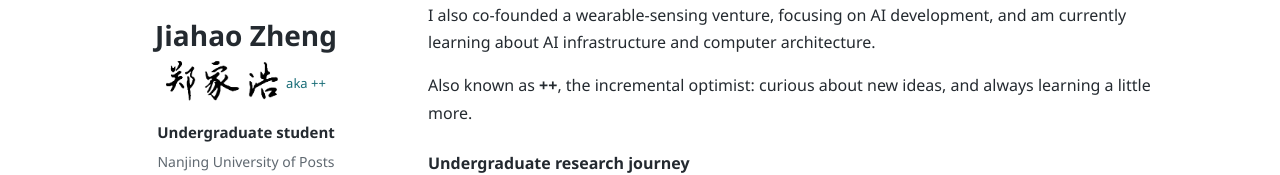
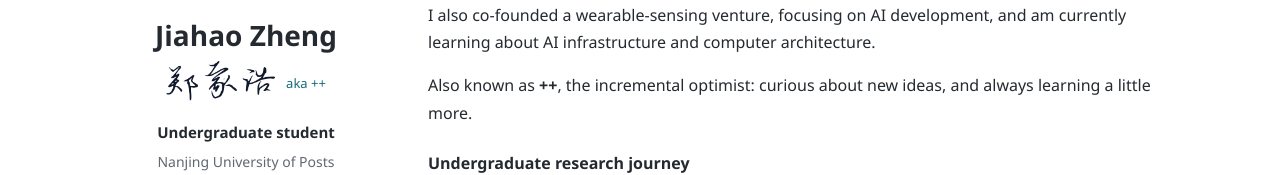
Before and after one commit to jiahaozheng406/jiahaozheng406.github.io, a plain HTML site: page index.html in a window 1280 px wide. Shown: the part 493-668 px from the top of the page. Drawn offline with Linux system fonts and the light colour scheme.

Commit message:
Replace profile signature with new handwritten name

```diff
--- a/portrait-carousel.css
+++ b/portrait-carousel.css
@@ -6,7 +6,7 @@
 @media(max-width:760px) { .profile-social { justify-content:flex-start; flex-wrap:wrap; gap:8px 12px; } }
 .profile .chinese-name { display:flex; align-items:center; justify-content:center; gap:8px; }
 .profile-signature { position:relative; display:inline-block; width:112px; height:40px; overflow:hidden; flex:none; }
-.profile-signature img { position:absolute; width:174px; height:auto; max-width:none; left:-31px; top:-23.5px; }
+.profile-signature img { position:absolute; width:148px; height:auto; max-width:none; left:-18px; top:-18px; }
 @media(max-width:760px) { .profile .chinese-name { justify-content:flex-start; flex-wrap:wrap; } }
 @media(min-width:761px) {
   .focus-carousel .portrait-stage { aspect-ratio:240 / 340; }
--- a/portrait-carousel.js
+++ b/portrait-carousel.js
@@ -40,8 +40,8 @@ if (host) {
     const signature = document.createElement('span');
     signature.className = 'profile-signature';
     const image = document.createElement('img');
-    image.src = new URL('images/signature.png', import.meta.url);
-    image.alt = '郑家浩'; image.width = 1890; image.height = 900;
+    image.src = new URL('images/signature-handwritten.png', import.meta.url);
+    image.alt = '郑家浩'; image.width = 245; image.height = 127;
     signature.append(image);
     chineseName.firstChild.replaceWith(signature);
   }
```
Also changed, not shown: images/signature-handwritten.png (added).
